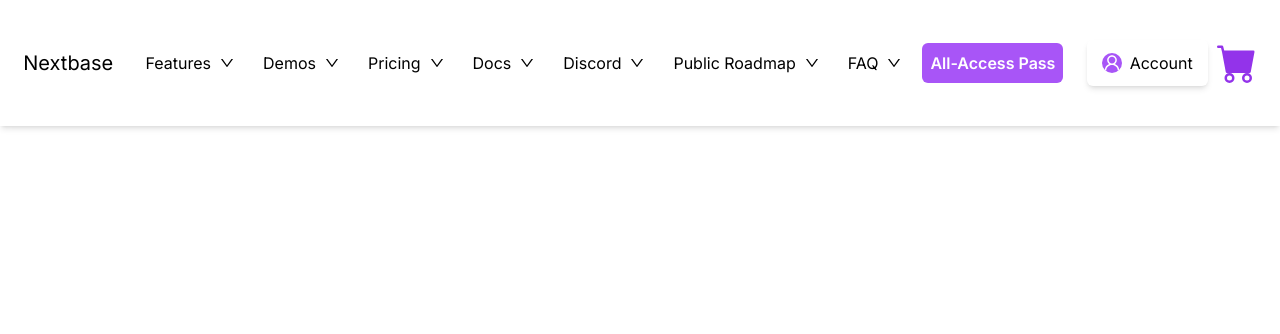
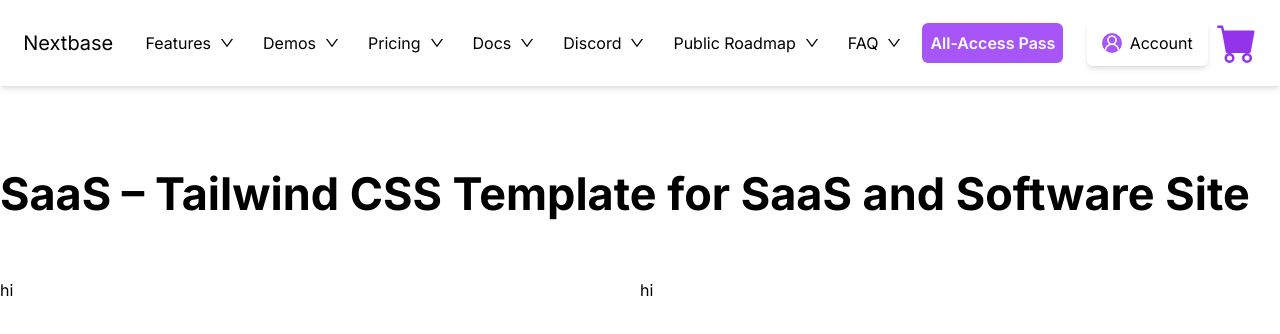
Before and after one commit to imharsha02/uideck_page_learning_tailwind, a Next.js app: page / in a window 1280 px wide. Shown: the top 334 px of the page. Built offline with nearby package versions, Linux system fonts and the light colour scheme.

Commit message:
Working on the body of the site

```diff
--- a/app/layout.tsx
+++ b/app/layout.tsx
@@ -1,3 +1,4 @@
+import Header from '@/components/Header'
 import './globals.css'
 import type { Metadata } from 'next'
 import { Inter } from 'next/font/google'
@@ -15,8 +16,13 @@ export default function RootLayout({
   children: React.ReactNode
 }) {
   return (
-    <html lang="en">
-      <body className={inter.className}>{children}</body>
+    <html lang="en" className='h-screen'>
+      <body className={inter.className}>
+        <main>
+          <Header />
+          {children}
+        </main>
+      </body>
     </html>
   )
 }
--- a/app/page.tsx
+++ b/app/page.tsx
@@ -1,10 +1,12 @@
 import React from 'react'
-import Header from '../components/Header'
+
+import Body from '@/components/Body'
 
 const Home = () => {
   return (
     <>
-      <Header />
+
+      <Body />
     </>
   )
 }
--- /dev/null
+++ b/components/Body.tsx
@@ -0,0 +1,13 @@
+import React from "react";
+import Main from "./Main";
+
+const Body = () => {
+  return (
+    <div className=" pt-40 max-w-7xl mx-auto">
+      <h1 className="font-bold text-[45px] w-full mb-[50px]">SaaS – Tailwind CSS Template for SaaS and Software Site</h1>
+      <Main />
+    </div>
+  );
+};
+
+export default Body;
--- a/components/Header.tsx
+++ b/components/Header.tsx
@@ -2,7 +2,7 @@ import Navbar from './Navbar'
 
 const Header = () => {
   return (
-    <header className='shadow-md w-full text-center fixed py-10 mx-auto bg-white'>
+    <header className='shadow-md w-full text-center fixed py-5 mx-auto bg-white'>
         <Navbar />
     </header>
   )
--- a/components/Main.tsx
+++ b/components/Main.tsx
@@ -1,14 +1,12 @@
-import React from "react";
+import React from 'react'
 
-const Main = () => {
+const Content = () => {
   return (
-    <div className=" pt-10 pb-10">
-      <h1 className="text-center text-5xl font-bold">Simplify your development process</h1>
-      <div className="container">
-        <div className="shadow-sm"></div>
-      </div>
+    <div className='grid grid-cols-2 mx-auto'>
+      <h1>hi</h1>
+      <h1>hi</h1>
     </div>
-  );
-};
+  )
+}
 
-export default Main;
+export default Content
```
